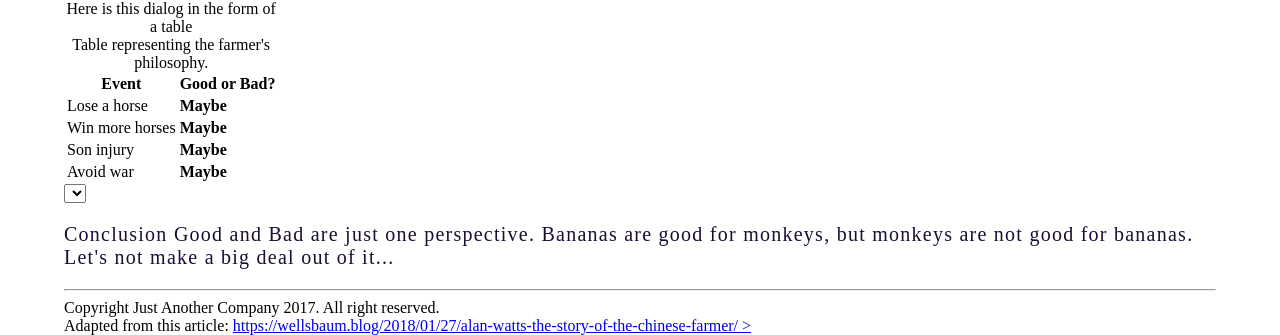
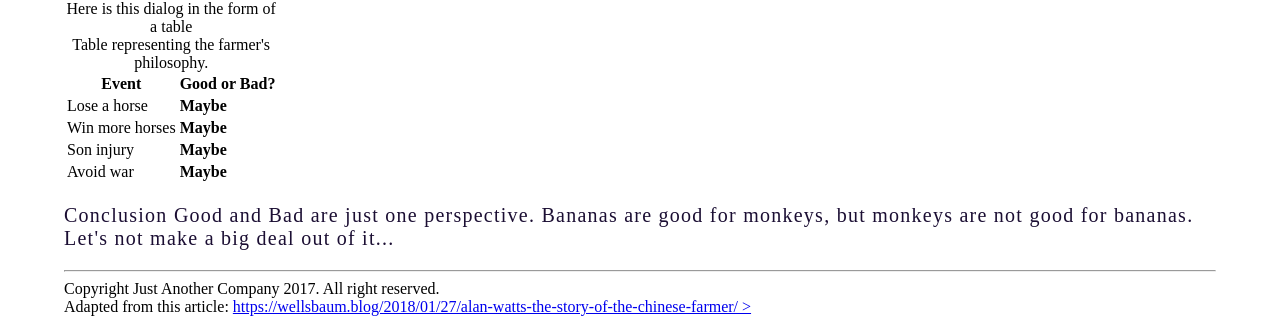
Before and after one commit to Ilger/progressive-enhancement, a plain HTML site: page index.html in a window 1280 px wide. Shown: the part 1257-1592 px from the top of the page. Drawn offline with Linux system fonts and the light colour scheme.

Commit message:
del select

```diff
--- a/index.html
+++ b/index.html
@@ -63,9 +63,7 @@ The whole process of nature is an integrated process of immense complexity, and
   </tr>
   <caption>Table representing the farmer's philosophy.</caption>
 </table>
-<select class="" name="">
 
-</select>
 <p>
 Conclusion
 <span class="Good">Good</span> and <span class="Bad">Bad</span> are just one perspective. Bananas are <span class="Good">good</span> for monkeys, but monkeys are not <span class="Good">good</span> for bananas. Let's not make a big deal out of it...
```
